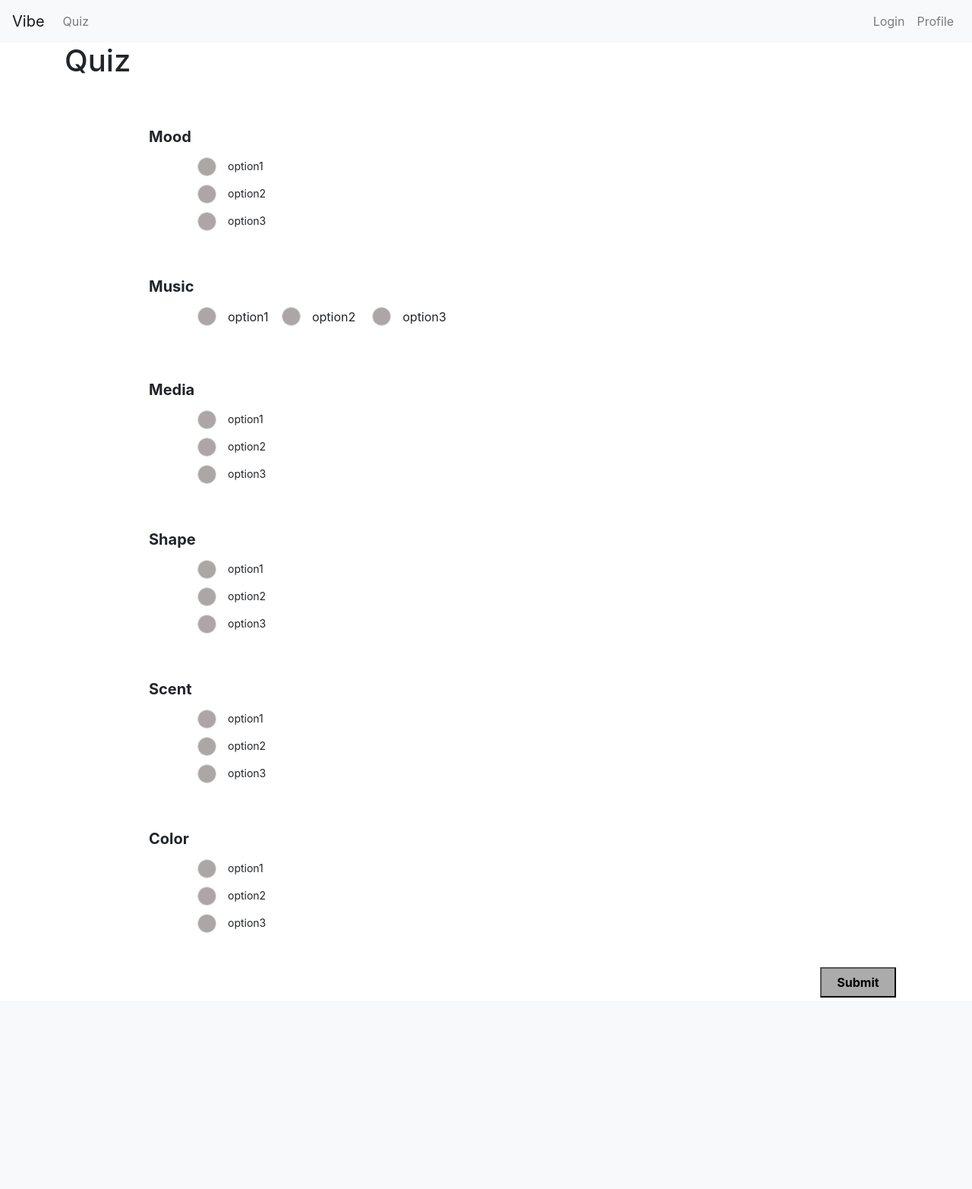
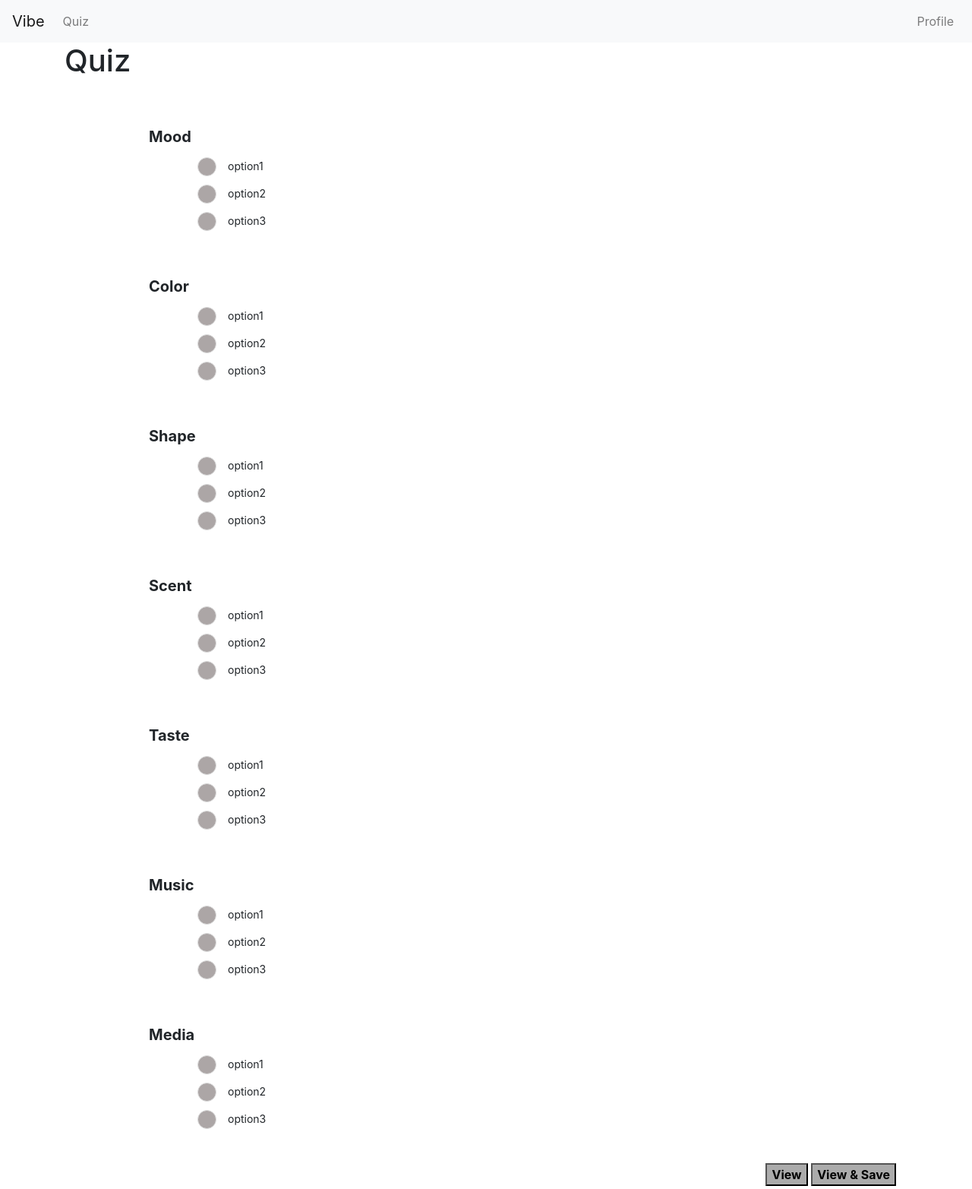
Before and after one commit to HN67/vibe, a Flask app: page /quiz in a window 1280 px wide. Shown: the whole page at 76% size. Before the commit the page ends 1313 px from the top, so only its background shows below. Run offline with Flask 2, Linux system fonts and the light colour scheme; some libraries are stand-ins or nearby versions.

Commit message:
Deleted login and updated quiz page

```diff
--- a/site/templates/base.html
+++ b/site/templates/base.html
@@ -45,9 +45,6 @@
         <div class="navbar-collapse collapse w-100 order-3 dual-collapse2">
             <ul class="navbar-nav ml-auto">
                 <li class="nav-item">
-                    <a class="nav-link" href="#">Login</a>
-                </li>
-                <li class="nav-item">
                     <a class="nav-link" href="{{ url_for('_profile')}}">Profile</a>
                 </li>
             </ul>
--- a/site/templates/quiz.html
+++ b/site/templates/quiz.html
@@ -17,62 +17,74 @@
     <!-- Q2 -->
     <div class="container mt-sm-5 my-1">
         <div class="question ml-sm-5 pl-sm-5 pt-2">
-            <div class="py-2 h5"><b>Music</b></div>
-            <div class="ml-md-3 ml-sm-3 pl-md-5 pt-sm-0 pt-3" id="option2">
-                <label class="options">option1<input type="radio" name="radio"> <span class="checkmark"></span> </label>
-                <label class="options">option2 <input type="radio" name="radio"> <span class="checkmark"></span> </label>
-                <label class="options">option3 <input type="radio" name="radio"> <span class="checkmark"></span> </label>
+            <div class="py-2 h5"><b>Color</b></div>
+            <div class="ml-md-3 ml-sm-3 pl-md-5 pt-sm-0 pt-3" id="options">
+                <label class="options">option1<input type="radio" name="radio2"> <span class="checkmark"></span> </label>
+                <label class="options">option2 <input type="radio" name="radio2"> <span class="checkmark"></span> </label>
+                <label class="options">option3 <input type="radio" name="radio2"> <span class="checkmark"></span> </label>
             </div>
         </div>
     </div>
     <!-- Q3 -->
     <div class="container mt-sm-5 my-1">
         <div class="question ml-sm-5 pl-sm-5 pt-2">
-            <div class="py-2 h5"><b>Media</b></div>
+            <div class="py-2 h5"><b>Shape</b></div>
             <div class="ml-md-3 ml-sm-3 pl-md-5 pt-sm-0 pt-3" id="options">
-                <label class="options">option1<input type="radio" name="radio"> <span class="checkmark"></span> </label>
-                <label class="options">option2 <input type="radio" name="radio"> <span class="checkmark"></span> </label>
-                <label class="options">option3 <input type="radio" name="radio"> <span class="checkmark"></span> </label>
+                <label class="options">option1<input type="radio" name="radio3"> <span class="checkmark"></span> </label>
+                <label class="options">option2 <input type="radio" name="radio3"> <span class="checkmark"></span> </label>
+                <label class="options">option3 <input type="radio" name="radio3"> <span class="checkmark"></span> </label>
             </div>
         </div>
     </div>
     <!-- Q4 -->
     <div class="container mt-sm-5 my-1">
         <div class="question ml-sm-5 pl-sm-5 pt-2">
-            <div class="py-2 h5"><b>Shape</b></div>
+            <div class="py-2 h5"><b>Scent</b></div>
             <div class="ml-md-3 ml-sm-3 pl-md-5 pt-sm-0 pt-3" id="options">
-                <label class="options">option1<input type="radio" name="radio"> <span class="checkmark"></span> </label>
-                <label class="options">option2 <input type="radio" name="radio"> <span class="checkmark"></span> </label>
-                <label class="options">option3 <input type="radio" name="radio"> <span class="checkmark"></span> </label>
+                <label class="options">option1<input type="radio" name="radio4"> <span class="checkmark"></span> </label>
+                <label class="options">option2 <input type="radio" name="radio4"> <span class="checkmark"></span> </label>
+                <label class="options">option3 <input type="radio" name="radio4"> <span class="checkmark"></span> </label>
             </div>
         </div>
     </div>
     <!-- Q5 -->
     <div class="container mt-sm-5 my-1">
         <div class="question ml-sm-5 pl-sm-5 pt-2">
-            <div class="py-2 h5"><b>Scent</b></div>
+            <div class="py-2 h5"><b>Taste</b></div>
             <div class="ml-md-3 ml-sm-3 pl-md-5 pt-sm-0 pt-3" id="options">
-                <label class="options">option1<input type="radio" name="radio"> <span class="checkmark"></span> </label>
-                <label class="options">option2 <input type="radio" name="radio"> <span class="checkmark"></span> </label>
-                <label class="options">option3 <input type="radio" name="radio"> <span class="checkmark"></span> </label>
+                <label class="options">option1<input type="radio" name="radio5"> <span class="checkmark"></span> </label>
+                <label class="options">option2 <input type="radio" name="radio5"> <span class="checkmark"></span> </label>
+                <label class="options">option3 <input type="radio" name="radio5"> <span class="checkmark"></span> </label>
             </div>
         </div>
     </div>
     <!-- Q6 -->
     <div class="container mt-sm-5 my-1">
         <div class="question ml-sm-5 pl-sm-5 pt-2">
-            <div class="py-2 h5"><b>Color</b></div>
+            <div class="py-2 h5"><b>Music</b></div>
             <div class="ml-md-3 ml-sm-3 pl-md-5 pt-sm-0 pt-3" id="options">
-                <label class="options">option1<input type="radio" name="radio"> <span class="checkmark"></span> </label>
-                <label class="options">option2 <input type="radio" name="radio"> <span class="checkmark"></span> </label>
-                <label class="options">option3 <input type="radio" name="radio"> <span class="checkmark"></span> </label>
+                <label class="options">option1<input type="radio" name="radio6"> <span class="checkmark"></span> </label>
+                <label class="options">option2 <input type="radio" name="radio6"> <span class="checkmark"></span> </label>
+                <label class="options">option3 <input type="radio" name="radio6"> <span class="checkmark"></span> </label>
             </div>
         </div>
     </div>
-    <div class="container mt-sm-5 my-1 text-right">
-        <button type="button"
-            style="width: 100px; height: 40px; border-radius: 1px; background-color: #ababab; font-weight: 700;">Submit</button>
+    <!-- Q7 -->
+    <div class="container mt-sm-5 my-1">
+        <div class="question ml-sm-5 pl-sm-5 pt-2">
+            <div class="py-2 h5"><b>Media</b></div>
+            <div class="ml-md-3 ml-sm-3 pl-md-5 pt-sm-0 pt-3" id="options">
+                <label class="options">option1<input type="radio" name="radio7"> <span class="checkmark"></span> </label>
+                <label class="options">option2 <input type="radio" name="radio7"> <span class="checkmark"></span> </label>
+                <label class="options">option3 <input type="radio" name="radio7"> <span class="checkmark"></span> </label>
+            </div>
+        </div>
     </div>
 
+    <div class="container mt-sm-5 my-1 flex-box text-right">
+        <button type="button"
+            style="background-color: #ababab; font-weight: 700;">View</button>
+            <button type="button" style="background-color: #ababab; font-weight: 700;">View & Save</button>
+    </div>
 </div>
     {% endblock %}
```
